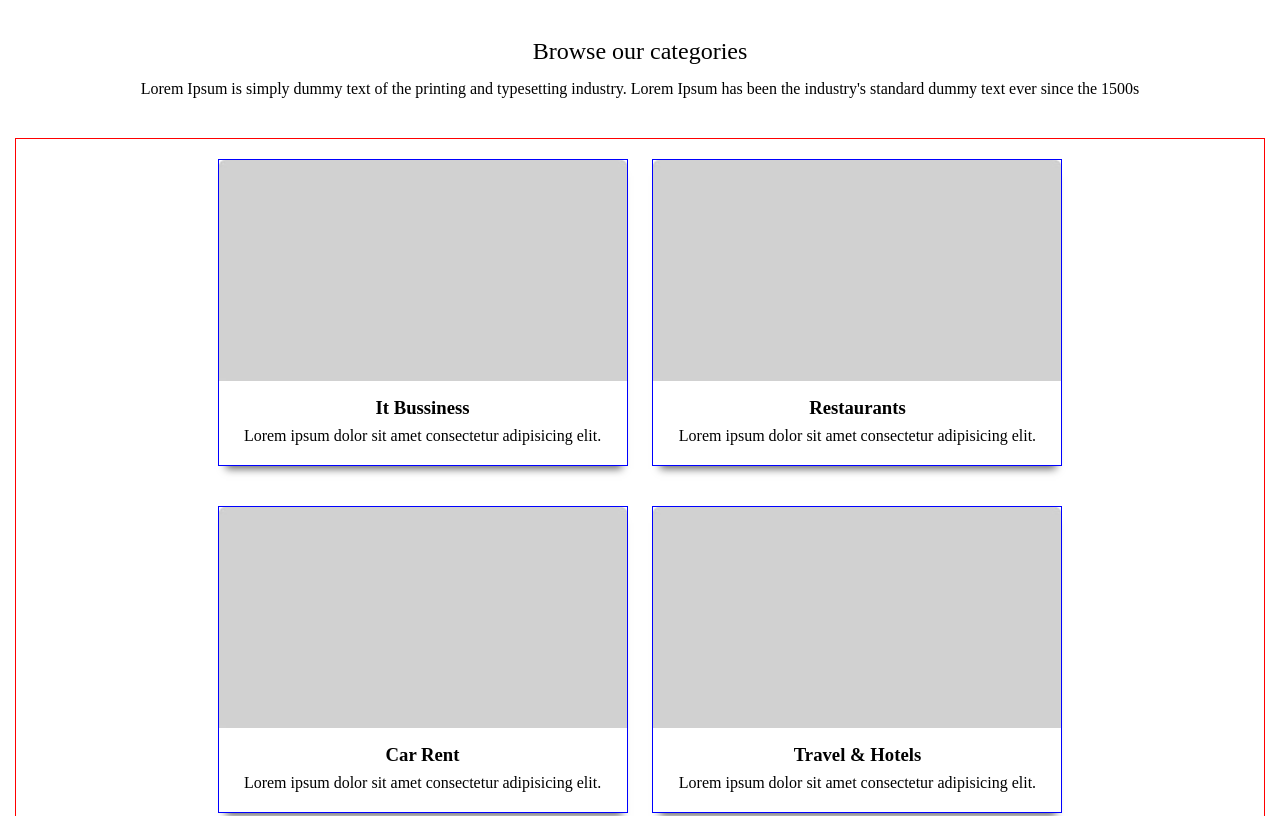
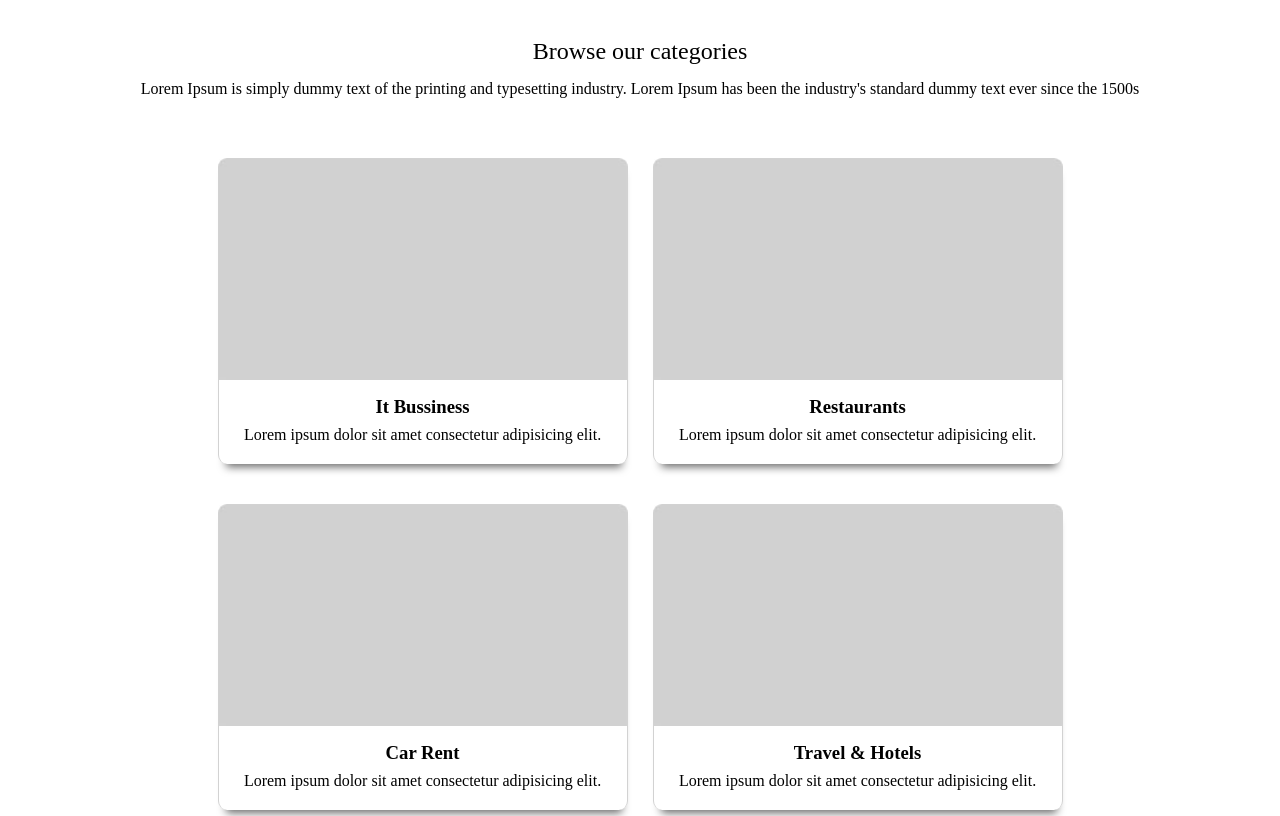
Before and after one commit to chandra-deb/webpage-grid-flex-rspnsive, a plain HTML site: page index.html in a window 1280 px wide. Shown: the part 1140-1956 px from the top of the page. Drawn offline with Linux system fonts and the light colour scheme.

Commit message:
removed border..now looks good

```diff
--- a/style.scss
+++ b/style.scss
@@ -171,11 +171,12 @@ h1, h2, h3, h4, h5, h6, p, ul {
         grid-gap: 2%;
         justify-content: center;
         grid-template-columns: repeat(auto-fit, minmax(400px, 410px));
-        border: 1px solid red;
         .parent {
-            border: 1px solid blue;
             box-shadow: 1px 10px 8px -7px rgba(0,0,0,0.59);
+            border: 1px solid #d2d2d2;
+            border-bottom: none;
             margin-top: 20px;
+            border-radius: 9px;
             .child {
                 h3 {
                     margin-top: 12px;
```
Also changed, not shown: style.css, 1 other file.
